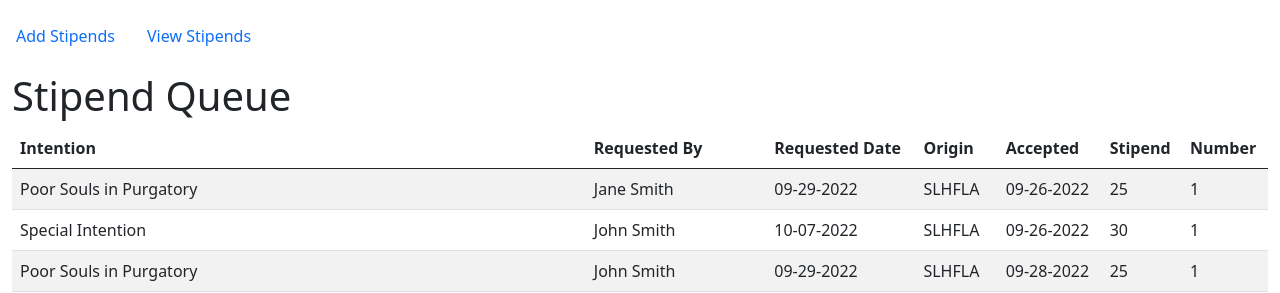
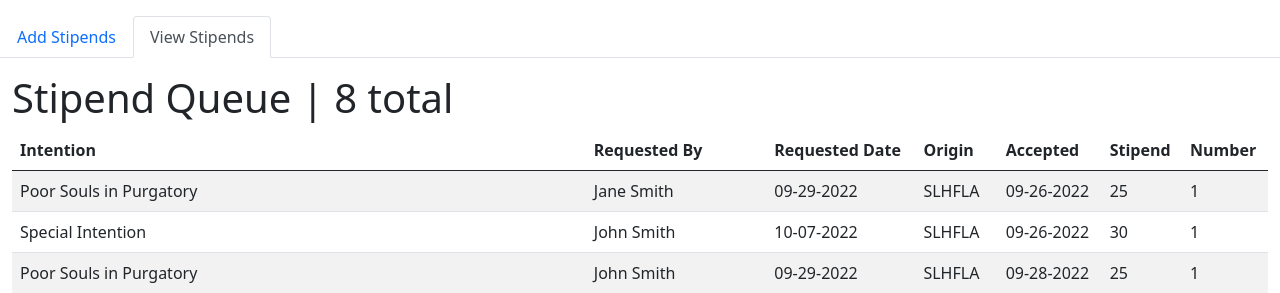
Before and after one commit to corei8/stipendium, a Flask app: page /stipends in a window 1280 px wide. Shown: the top 293 px of the page. Run offline with Flask 2, Linux system fonts and the light colour scheme; data comes from the database, SQL or seed files in the repository.

Commit message:
add tabs

```diff
--- a/templates/add_stipend.html
+++ b/templates/add_stipend.html
@@ -31,5 +31,4 @@
     <input class="btn btn-primary" type="submit" value="Add to Database">
     </p>
 </form>
-<script src="{{url_for('static', filename='main.js')}}"></script>
 {% endblock %}
--- a/templates/base.html
+++ b/templates/base.html
@@ -7,12 +7,12 @@
         <link href="https://cdn.jsdelivr.net/npm/bootstrap@5.0.2/dist/css/bootstrap.min.css" rel="stylesheet" integrity="sha384-EVSTQN3/azprG1Anm3QDgpJLIm9Nao0Yz1ztcQTwFspd3yD65VohhpuuCOmLASjC" crossorigin="anonymous">
     </head>
     <body>
-        <ul class="nav mt-3 mb-3">
+        <ul class="nav nav-tabs mt-3 mb-3">
             <li class="nav-item">
-                <a class="nav-link" href="{{ url_for('add_stipend') }}">Add Stipends</a>
+                <a class="nav-link {{add}}" href="{{ url_for('add_stipend') }}">Add Stipends</a>
             </li>
             <li class="nav-item">
-                <a class="nav-link" href="{{ url_for('stipends') }}">View Stipends</a>
+                <a class="nav-link {{view}}" href="{{ url_for('stipends') }}">View Stipends</a>
             </li>
         </ul>
         <div class="container-xxl">
--- a/templates/stipends.html
+++ b/templates/stipends.html
@@ -1,7 +1,7 @@
 {% extends 'base.html' %}
 {% from "_formhelper.html" import datify %}
 {% block content %}
-<h1>Stipend Queue</h1>
+<h1>Stipend Queue | {{ stipends[-1]['id'] }} total</h1>
 <table class="table table-striped">
     <thead class="thead-dark">
         <tr>
```
